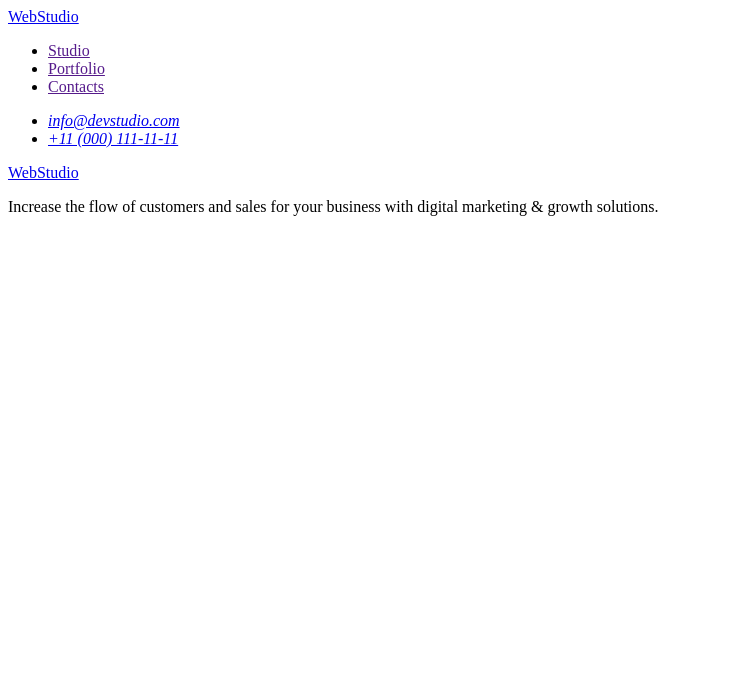
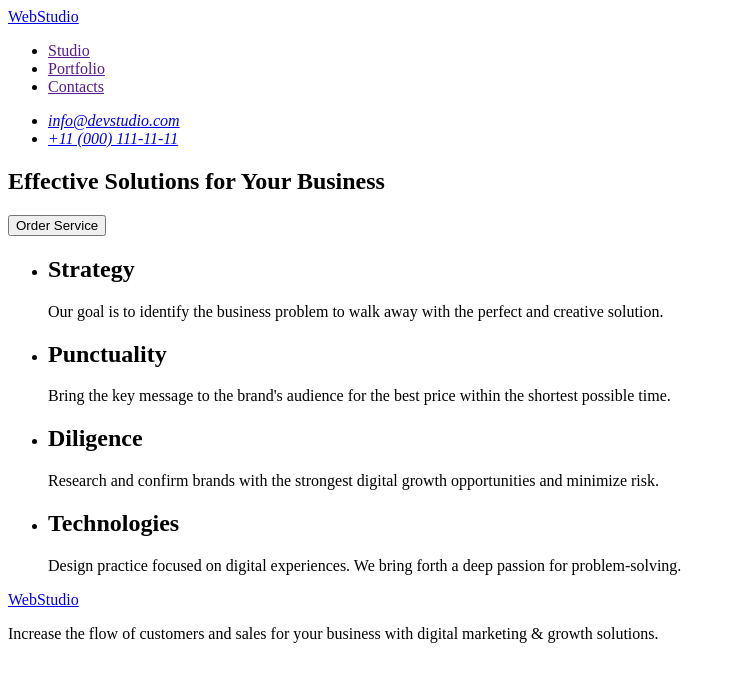
Before and after one commit to KozhanSerhii/goit-markup-hw-01, a plain HTML site: page index.html in a window 1280 px wide. Shown: the whole page, without its empty margins (0-736 px from the left). Drawn offline with Linux system fonts and the light colour scheme.

Commit message:
add two section

```diff
--- a/index.html
+++ b/index.html
@@ -23,7 +23,45 @@
       </address>
     </header>
 
-    <main></main>
+    <main>
+      <section>
+        <h1>Effective Solutions for Your Business</h1>
+        <button type="button">Order Service</button>
+      </section>
+
+      <section>
+        <ul>
+          <li>
+            <h2>Strategy</h2>
+            <p>
+              Our goal is to identify the business problem to walk away with the
+              perfect and creative solution.
+            </p>
+          </li>
+          <li>
+            <h2>Punctuality</h2>
+            <p>
+              Bring the key message to the brand's audience for the best price
+              within the shortest possible time.
+            </p>
+          </li>
+          <li>
+            <h2>Diligence</h2>
+            <p>
+              Research and confirm brands with the strongest digital growth
+              opportunities and minimize risk.
+            </p>
+          </li>
+          <li>
+            <h2>Technologies</h2>
+            <p>
+              Design practice focused on digital experiences. We bring forth a
+              deep passion for problem-solving.
+            </p>
+          </li>
+        </ul>
+      </section>
+    </main>
 
     <footer>
       <a href="./index.html">WebStudio</a>
```
